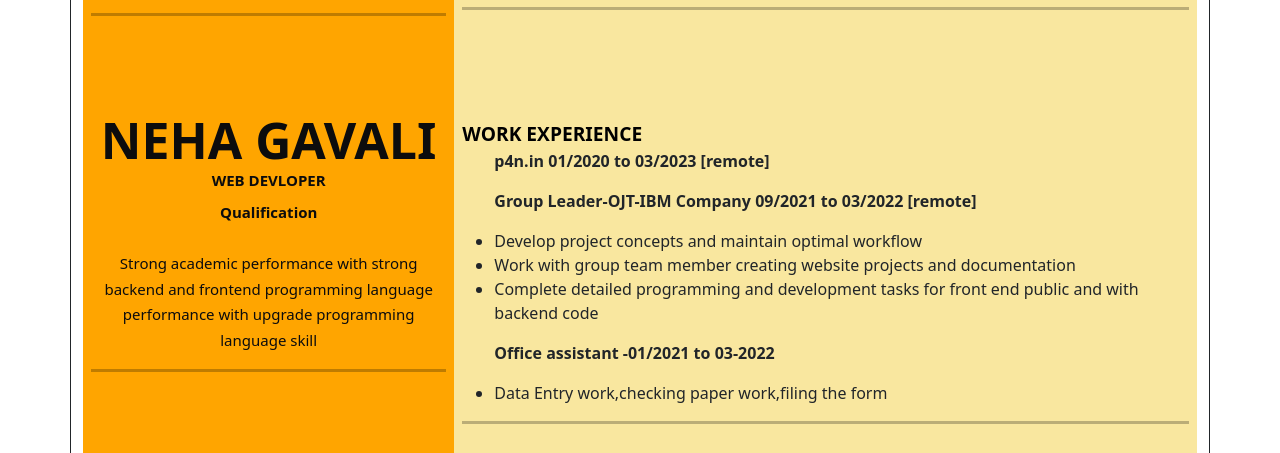
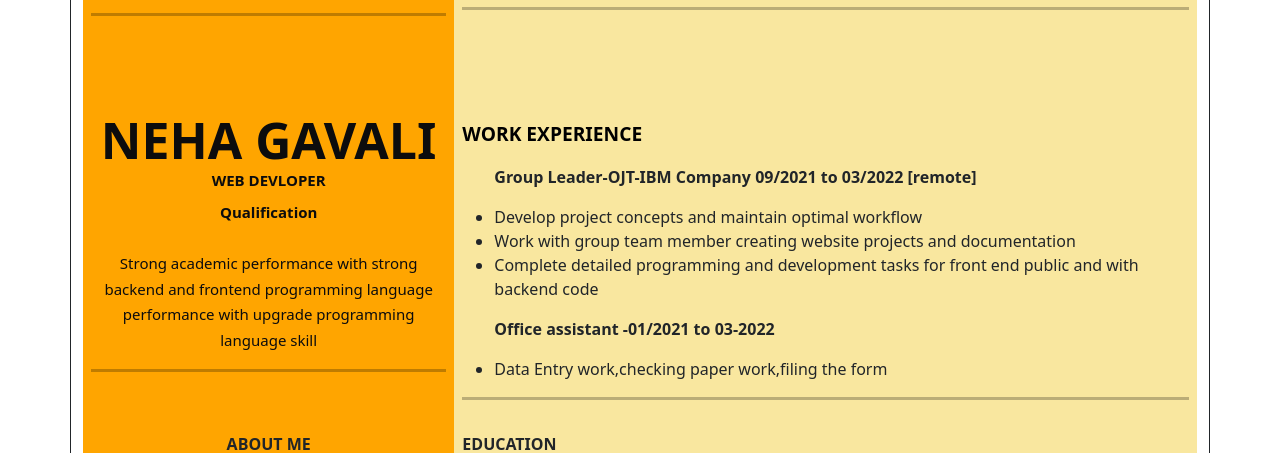
Before and after one commit to NehaGavali1/resume, a plain HTML site: page resume/index.html in a window 1280 px wide. Shown: the part 282-735 px from the top of the page. Drawn offline with nearby package versions, Linux system fonts and the light colour scheme.

Commit message:
Update index.html

```diff
--- a/resume/index.html
+++ b/resume/index.html
@@ -52,7 +52,7 @@
               <div id="ab">
                 <div id="work">WORK EXPERIENCE</div>
               <ul>
-                <b> p4n.in 01/2020 to 03/2023 [remote]</b>
+<!--                 <b> p4n.in 01/2020 to 03/2023 [remote]</b> -->
               </ul>
                <ul>
                <b> Group Leader-OJT-IBM Company 09/2021 to 03/2022 [remote]</b>
```
